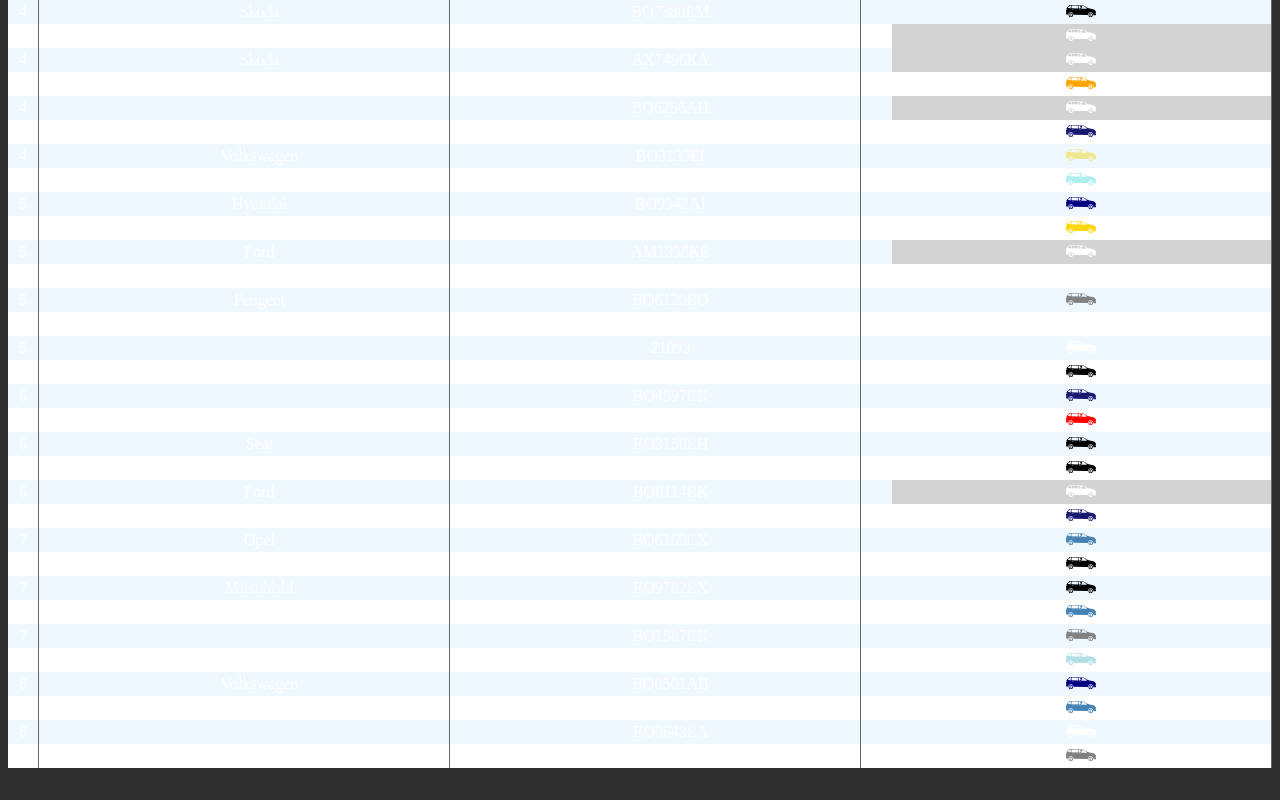
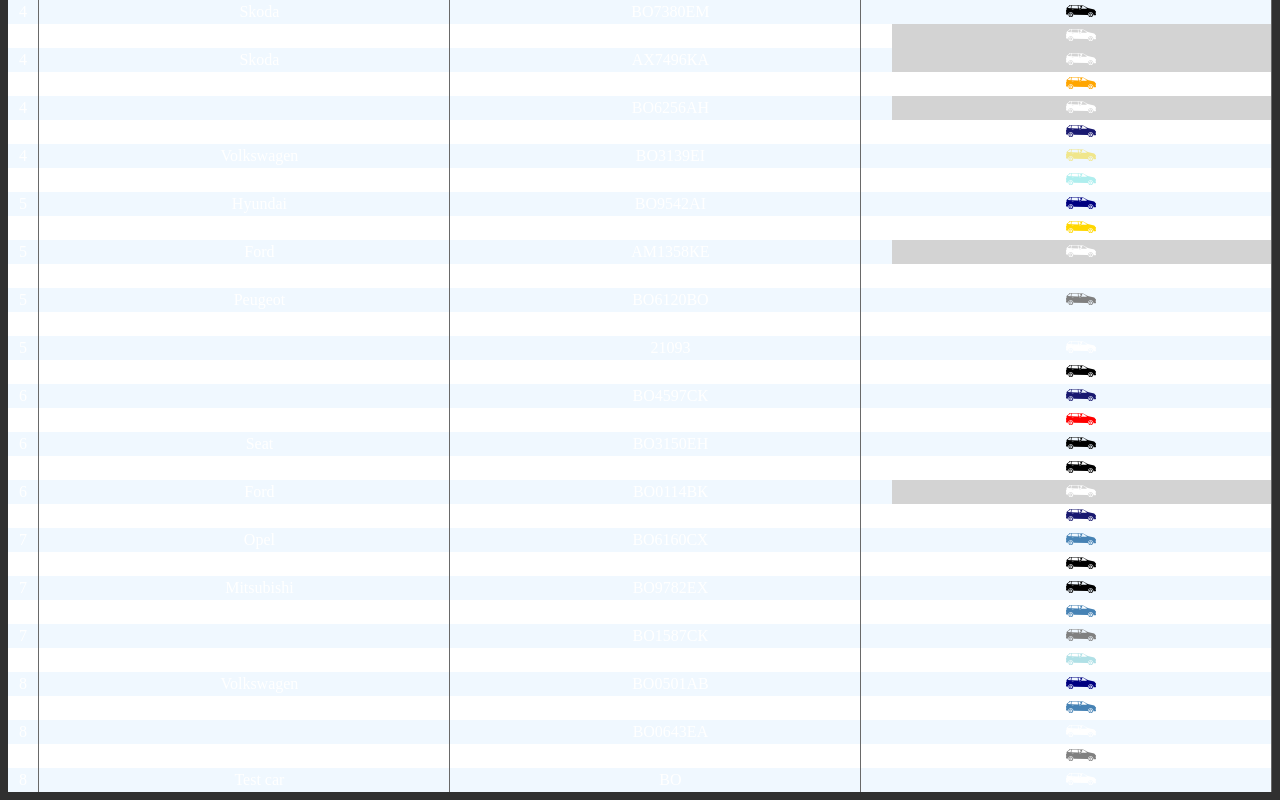
Before and after one commit to OlehKuts/car_checker, a React (Create React App) app: page / in a window 1280 px wide. Shown: the part 479-1279 px from the top of the page. Before the commit the page ends 1255 px from the top, so only its background shows below. Built offline with nearby package versions, Linux system fonts and the light colour scheme; a web font is replaced by a local one.

Commit message:
testing commit

```diff
--- a/src/constants/cars.js
+++ b/src/constants/cars.js
@@ -49,6 +49,8 @@
     {section: 8, brand: "BMW", carNumber: 'ВО4837СК', color: "steelBlue", type: "sedan",  fee: 3000, appNum: 112, carAmount: 1},
     {section: 8, brand: "", carNumber: 'ВО0643ЕА', color: "white", type: "",  fee: 3000, appNum: 117, carAmount: 1},
     {section: null, brand: "Volkswagen", carNumber: 'ВО3507ЕТ', color: "gray", type: "hatchback",  fee: 0, appNum: null, carAmount: 1, note: "гості"},
+    {section: 8, brand: "Test car", carNumber: 'ВО', color: "white", type: "",  fee: 3000, appNum: 150, carAmount: 1},
+
 ];
 
 export const _authPassword = "osbb8"
```
